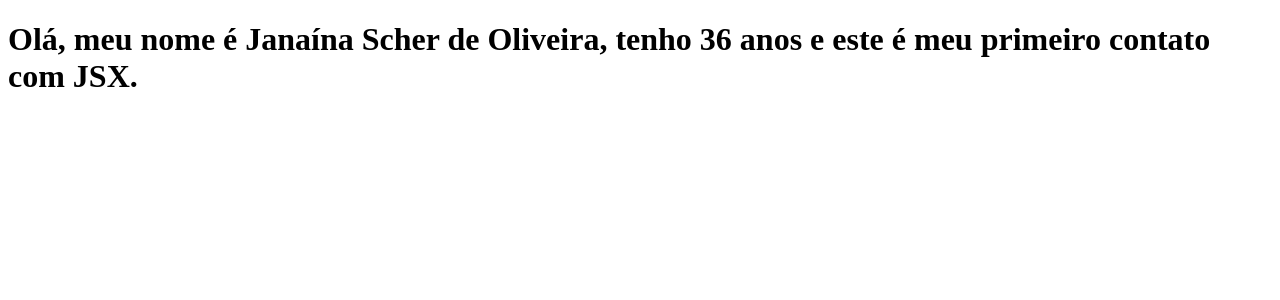
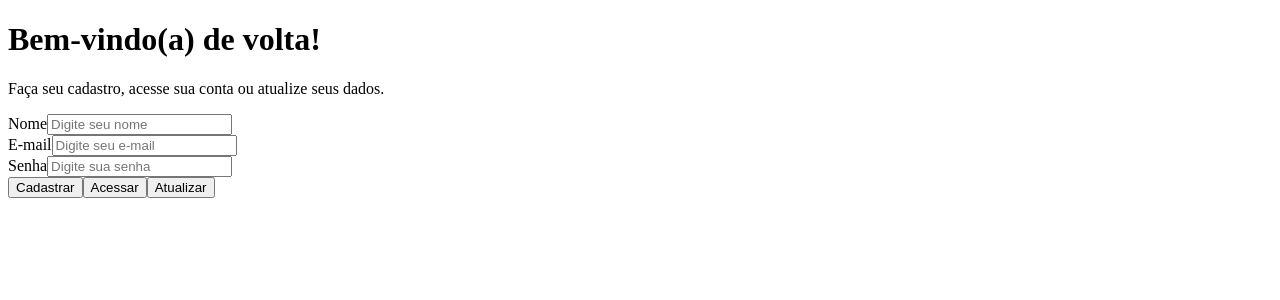
Before and after one commit to janascher/react-alpha-edtech, a React (Create React App) app in the folder studying-react/: page / in a window 1280 px wide. Shown: the top 300 px of the page. Built offline with nearby package versions, Linux system fonts and the light colour scheme.

Commit message:
chore: added files part 2

```diff
--- /dev/null
+++ b/studying-react/src/components/Button/index.tsx
@@ -0,0 +1,7 @@
+import { IButtonProps } from '../../models/ibuttonprops';
+
+function Button({ children }: IButtonProps) {
+    return <button>{children}</button>;
+}
+
+export default Button;
--- /dev/null
+++ b/studying-react/src/components/Form/index.tsx
@@ -0,0 +1,48 @@
+import Button from "../Button";
+
+function Form() {
+    return (
+        <form>
+            <h1>Bem-vindo&#40;a&#41; de volta!</h1>
+            <p>Faça seu cadastro, acesse sua conta ou atualize seus dados.</p>
+            <div>
+                <label htmlFor="userName">Nome</label>
+                <input
+                    type="text"
+                    name="userName"
+                    id="userName"
+                    placeholder="Digite seu nome"
+                />
+            </div>
+            <div>
+                <label htmlFor="userEmail">E-mail</label>
+                <input
+                    type="text"
+                    name="userEmail"
+                    id="userEmail"
+                    placeholder="Digite seu e-mail"
+                />
+            </div>
+            <div>
+                <label htmlFor="userPassWord">Senha</label>
+                <input
+                    type="text"
+                    name="userPassWord"
+                    id="userPassWord"
+                    placeholder="Digite sua senha"
+                />
+            </div>
+            <Button>
+                Cadastrar
+            </Button>
+            <Button>
+                Acessar
+            </Button>
+            <Button>
+                Atualizar
+            </Button>
+        </form>
+    );
+}
+
+export default Form;
--- /dev/null
+++ b/studying-react/src/models/ibuttonprops.ts
@@ -0,0 +1,3 @@
+export interface IButtonProps {
+    children: React.ReactNode;
+}
--- a/studying-react/src/pages/App.tsx
+++ b/studying-react/src/pages/App.tsx
@@ -1,9 +1,9 @@
-import FormatName from '../components/FormatName';
+import Form from '../components/Form';
 
 function App() {
     return (
         <div className="App">
-            <FormatName />
+            <Form />
         </div>
     );
 }
```
